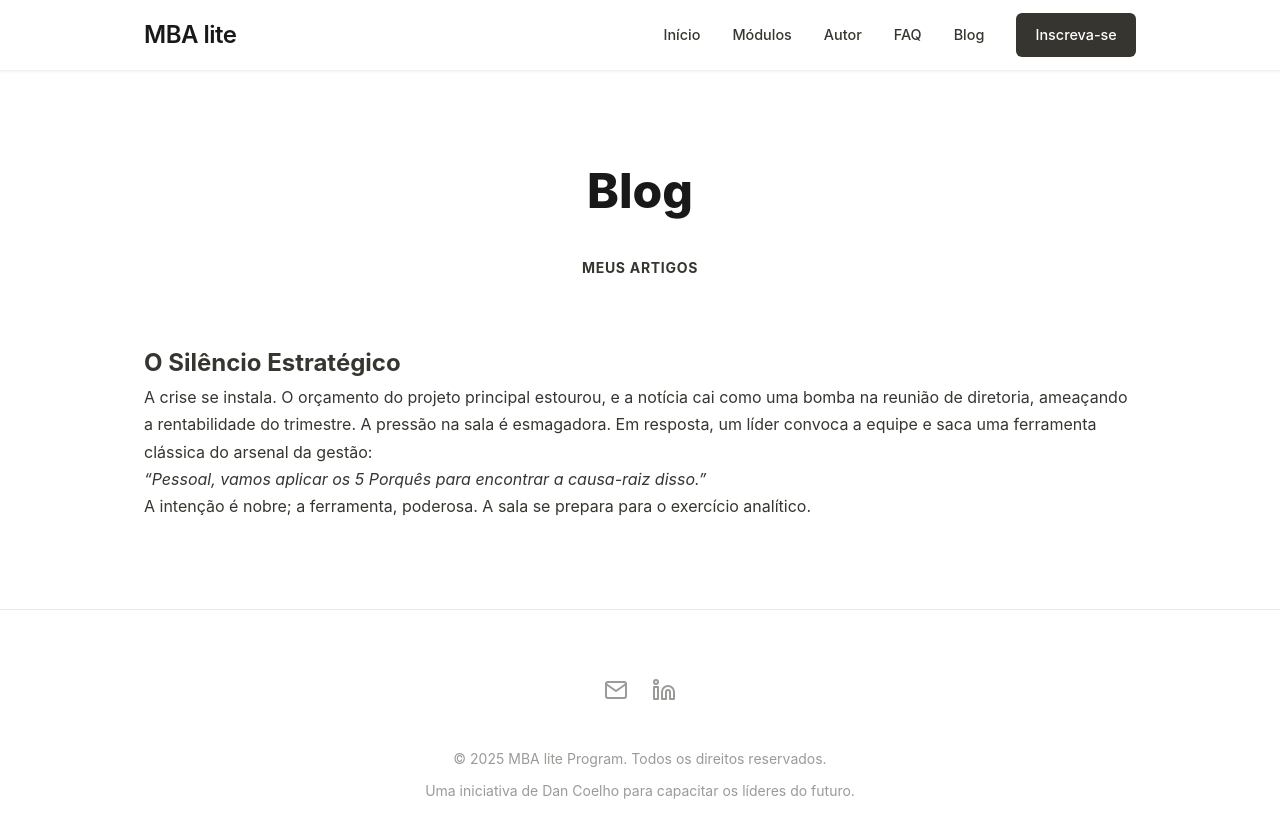
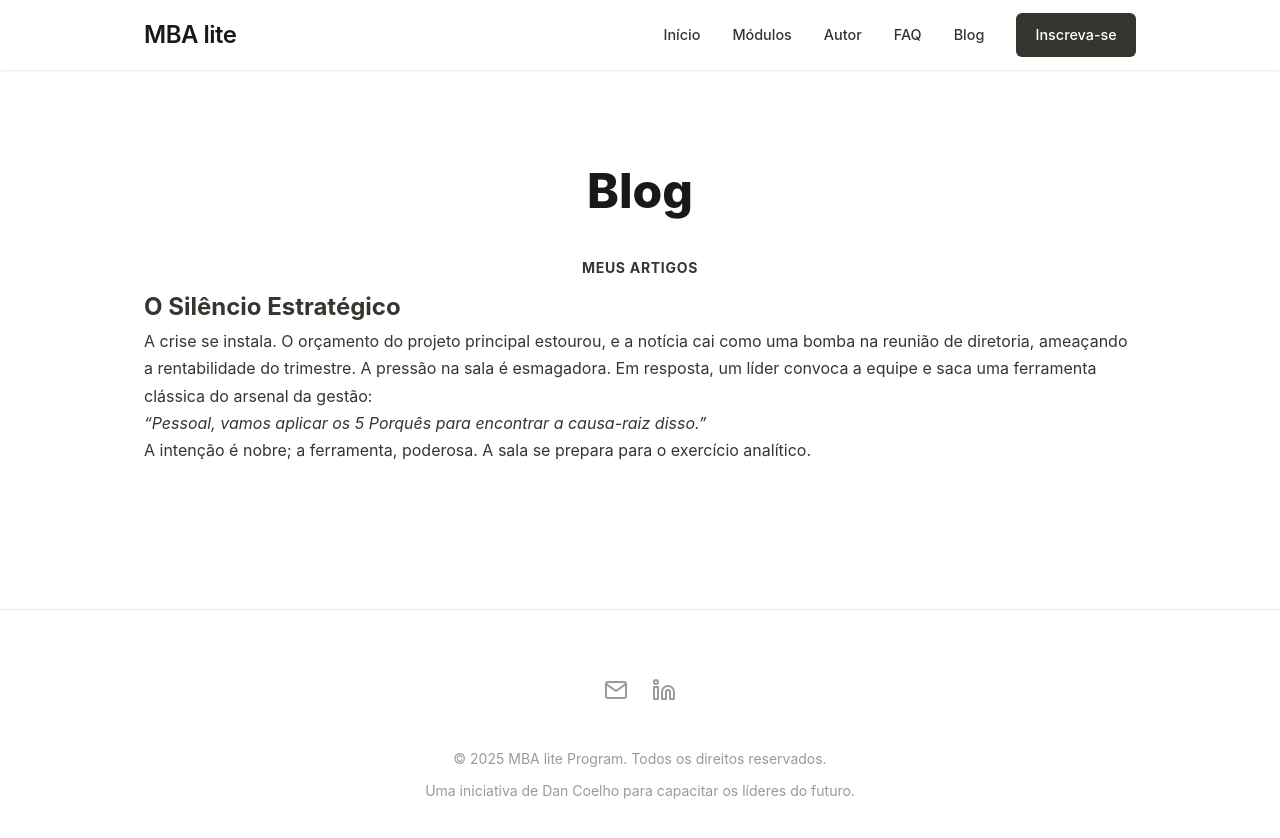
Before and after one commit to danub-io/MBAlite, a Jekyll site: the page built from blog.html, in a window 1280 px wide. Shown: the top 838 px of the page. Built offline with Jekyll 4.4.1, drawn with Linux system fonts in a browser that asks for light colours.

```diff
--- a/404.html
+++ b/404.html
@@ -245,7 +245,7 @@
         .section-header {
             text-align: center;
             max-width: 48rem;
-            margin: 0 auto 4rem auto;
+            margin: 0 auto 0rem auto;
         }
         .section-header .subtitle {
             text-transform: uppercase;
--- a/_layouts/default.html
+++ b/_layouts/default.html
@@ -246,7 +246,7 @@
         .section-header {
             text-align: center;
             max-width: 48rem;
-            margin: 0 auto 4rem auto;
+            margin: 0 auto 0rem auto;
         }
         .section-header .subtitle {
             text-transform: uppercase;
--- a/index.html
+++ b/index.html
@@ -245,7 +245,7 @@
         .section-header {
             text-align: center;
             max-width: 48rem;
-            margin: 0 auto 4rem auto;
+            margin: 0 auto 0rem auto;
         }
         .section-header .subtitle {
             text-transform: uppercase;
```
